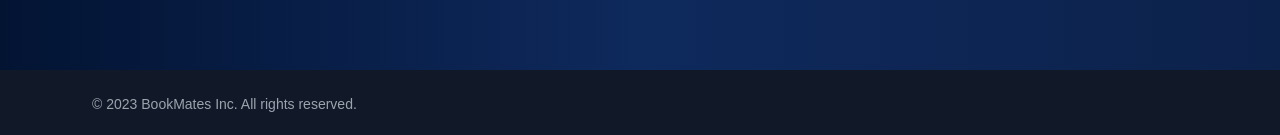
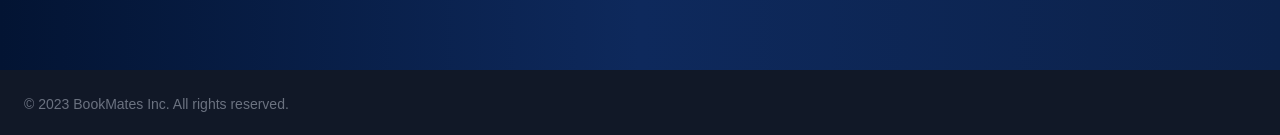
Before and after one commit to Naman-Mittal1/BookClub-Frontend, a React (Create React App) app: page / in a window 1280 px wide. Shown: the part 662-797 px from the top of the page. Built offline with nearby package versions, Linux system fonts and the light colour scheme.

Commit message:
footer updated

```diff
--- a/src/components/Footer/Footer.jsx
+++ b/src/components/Footer/Footer.jsx
@@ -2,9 +2,11 @@ import React from "react";
 
 const Footer = () => {
   return (
-    <footer className="bg-gray-900  bottom-0 fixed   text-white w-full none">
-      <div className="py-6 ml-20 mx-auto px-3 bg-gray-900 text-gray-400 text-sm">
-        &copy; {new Date().getFullYear()} BookMates Inc. All rights reserved.
+    <footer className="bg-gray-900 bottom-0 fixed w-full text-white">
+      <div className="container  mx-auto px-6 py-6 flex justify-between items-center flex-wrap">
+        <div className="w-full text-center md:text-left text-gray-500 text-sm">
+          &copy; {new Date().getFullYear()} BookMates Inc. All rights reserved.
+        </div>
       </div>
     </footer>
   );
```
